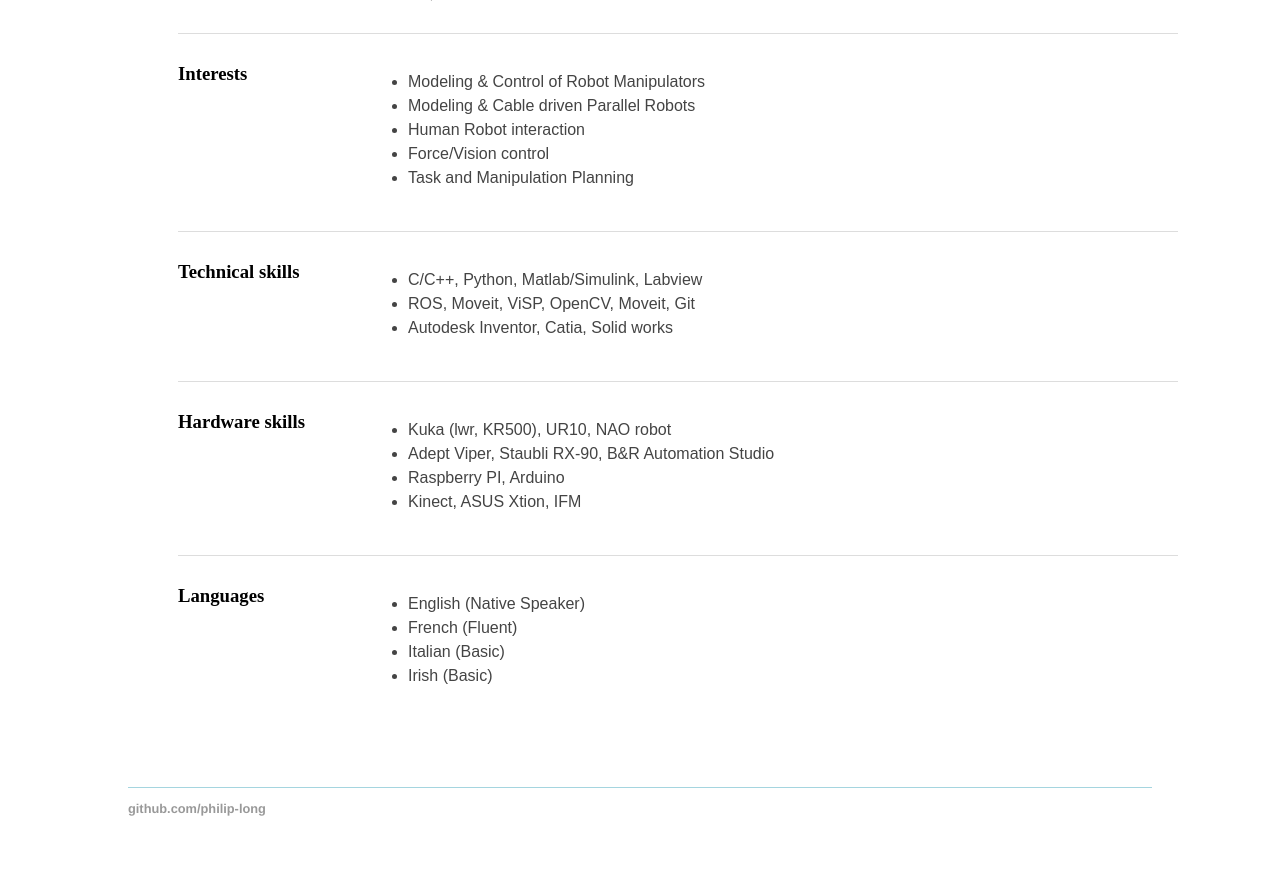
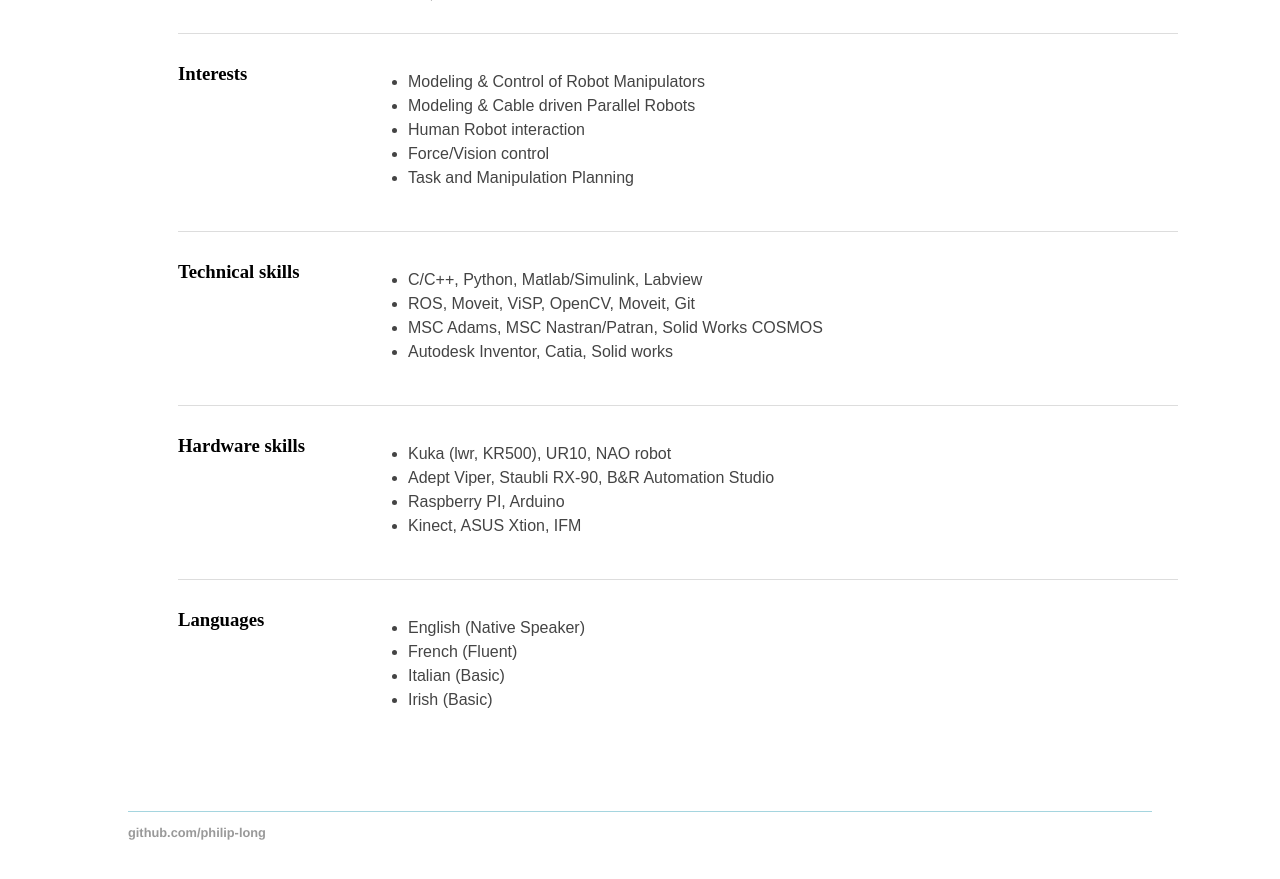
Before and after one commit to philip-long/philip-long.github.io, a Jekyll site: the page built from cv/index.html, in a window 1280 px wide and 900 px high, scrolled down 2315 px. Shown: the top 879 px of the window. Built offline with Jekyll 4.4.1, drawn with Linux system fonts in a browser that asks for light colours.

Commit message:
Added FE software

```diff
--- a/cv/index.html
+++ b/cv/index.html
@@ -166,6 +166,7 @@ title: Philip Long, PhD, Roboticist
                      <ul class="desc">
                         <li>C/C++, Python, Matlab/Simulink, Labview </li>
                         <li>ROS, Moveit, ViSP, OpenCV, Moveit, Git </li>
+                         <li>MSC Adams, MSC Nastran/Patran, Solid Works COSMOS</li>
                         <li>Autodesk Inventor, Catia, Solid works</li>
                     </ul>
 
```
